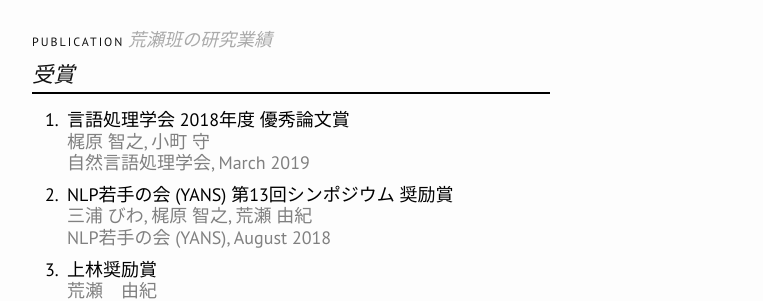
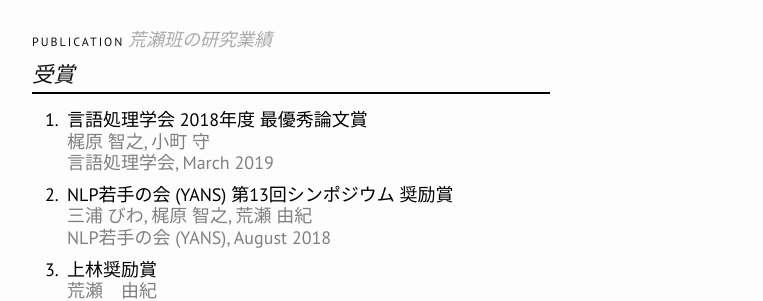
Before and after one commit to nlp-arase/nlp-arase.github.io, a Jekyll site: the page built from publication.md, in a window 1280 px wide and 900 px high. Shown: the part 276-577 px from the top of the window, without its empty margins (238-1001 px from the left). Built offline with Jekyll 4.4.1, drawn with Linux system fonts in a browser that asks for light colours; nearby versions of some CDN libraries.

Commit message:
Update awards.yaml

```diff
--- a/_data/awards.yaml
+++ b/_data/awards.yaml
@@ -1,6 +1,6 @@
 - authors: 梶原 智之, 小町 守
-  title: 言語処理学会 2018年度 優秀論文賞
-  info: 自然言語処理学会, March 2019
+  title: 言語処理学会 2018年度 最優秀論文賞
+  info: 言語処理学会, March 2019
   lang: ja
 
 - authors: 三浦 びわ, 梶原 智之, 荒瀬 由紀
```
